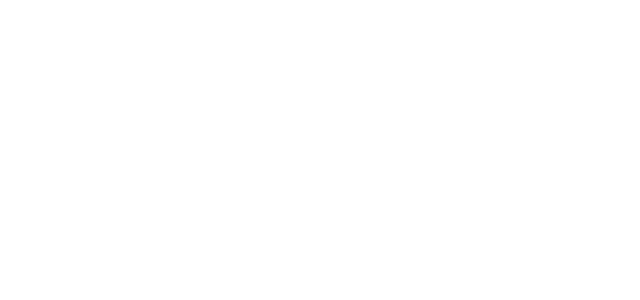
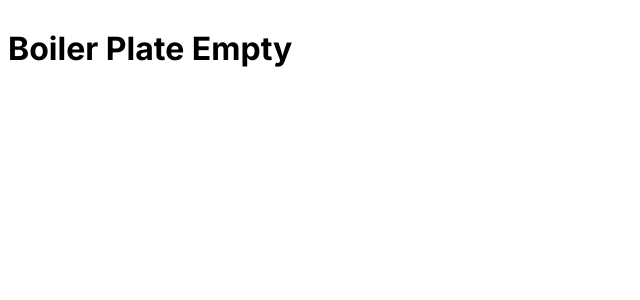
Before and after one commit to JayRVigilla/nextjs-boilerplate, a Next.js app: page / in a window 1280 px wide. Shown: the top 300 px of the page, without its empty margins (0-640 px from the left). Built offline with nearby package versions, Linux system fonts and the light colour scheme.

Commit message:
sanity save

```diff
--- a/src/app/globals.css
+++ b/src/app/globals.css
@@ -1,4 +1,4 @@
 :root {
-display: flex;
+  display: flex;
 
 }
--- a/src/app/page.tsx
+++ b/src/app/page.tsx
@@ -3,6 +3,8 @@
 
 export default function Home() {
   return (
-    <div className={styles.home}></div>
+    <div className={styles.home}>
+      <h1>Boiler Plate Empty</h1>
+    </div>
   );
 }
```
